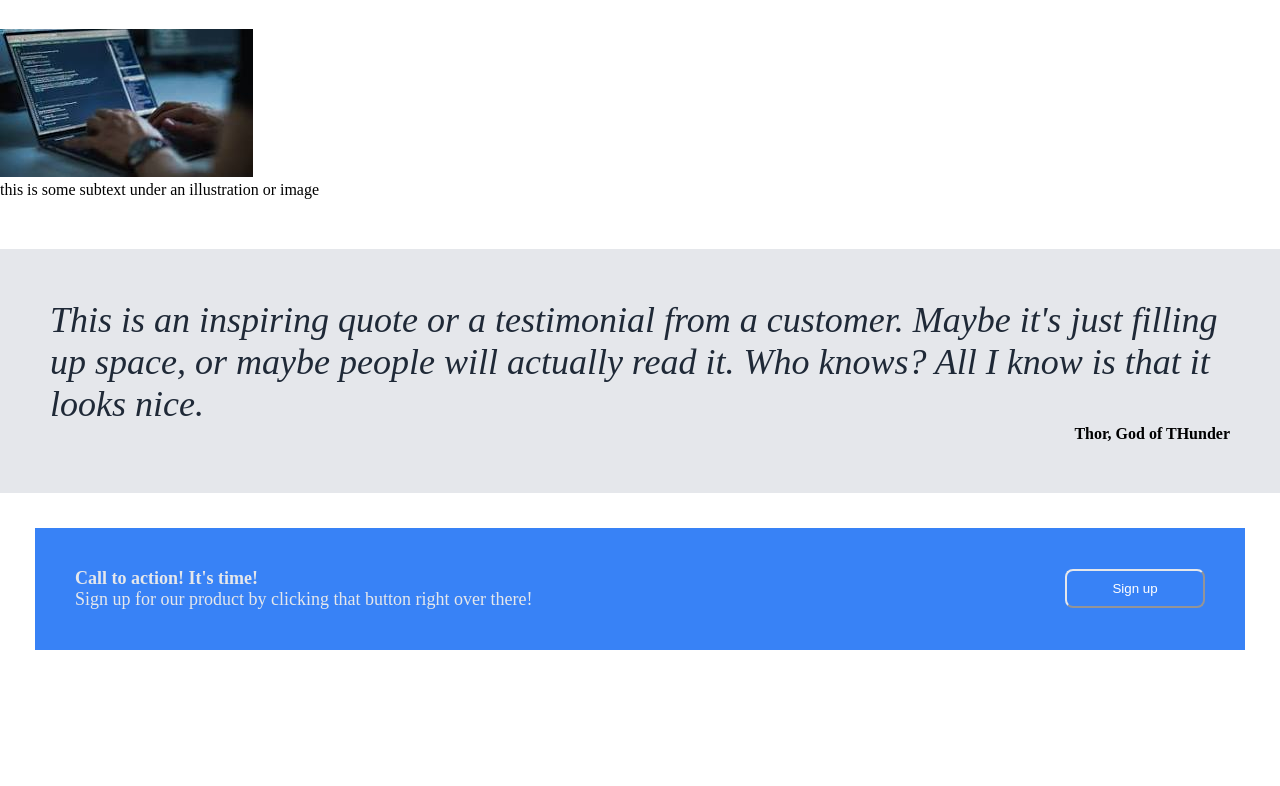
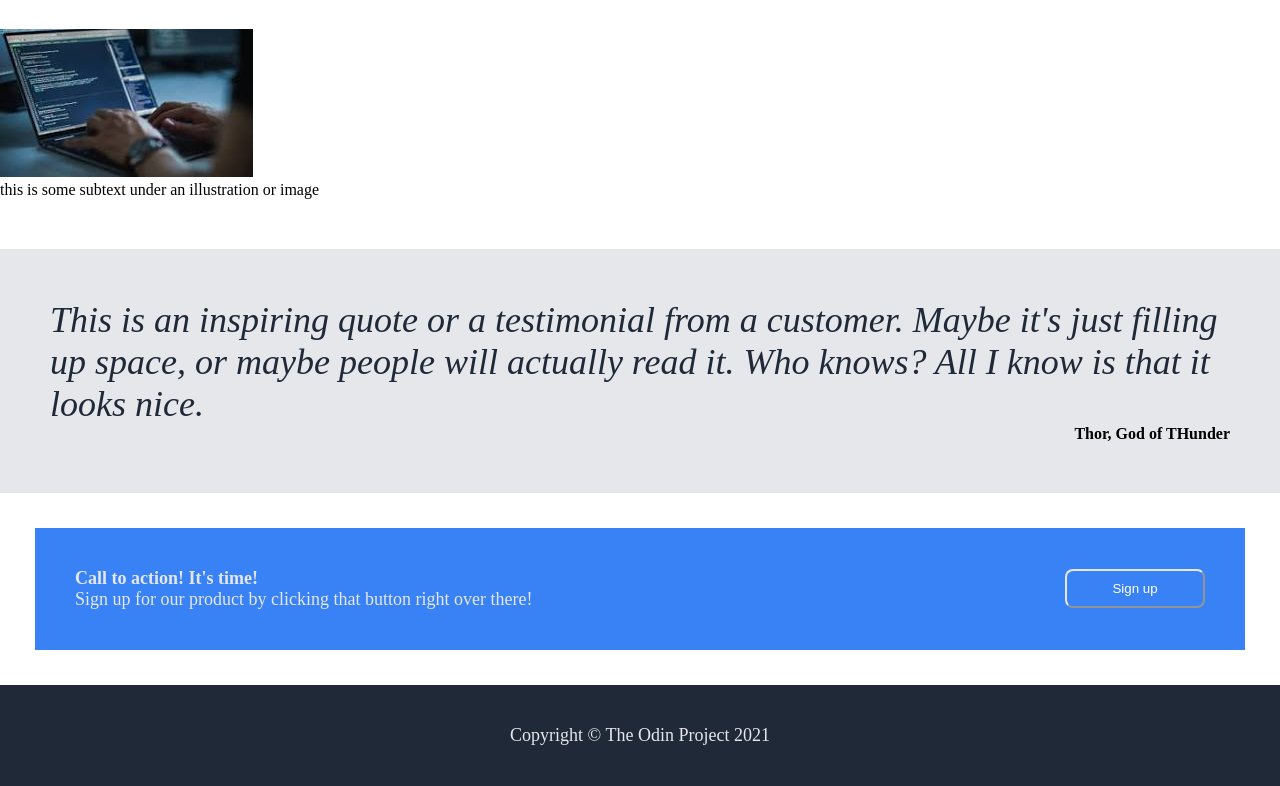
Before and after one commit to AnelisaDee/landing_page, a plain HTML site: page index.html in a window 1280 px wide. Shown: the part 613-1399 px from the top of the page. Before the commit the page ends 1298 px from the top, so only its background shows below. Drawn offline with Linux system fonts and the light colour scheme.

Commit message:
footer added

```diff
--- a/index.html
+++ b/index.html
@@ -71,5 +71,8 @@
             <button type="submit">Sign up</button>
         </div>
     </div>
+    <footer>
+        <p>Copyright &copy The Odin Project 2021</p>
+    </footer>
 </body>
 </html>
--- a/style.css
+++ b/style.css
@@ -105,3 +105,10 @@
     border-radius: 8px;
     width: 140px;
 }
+footer {
+    background-color: #1f2937;
+    font-size: 18px;
+    color: #e5e7eb;
+    padding: 40px;
+    text-align: center;
+}
```
